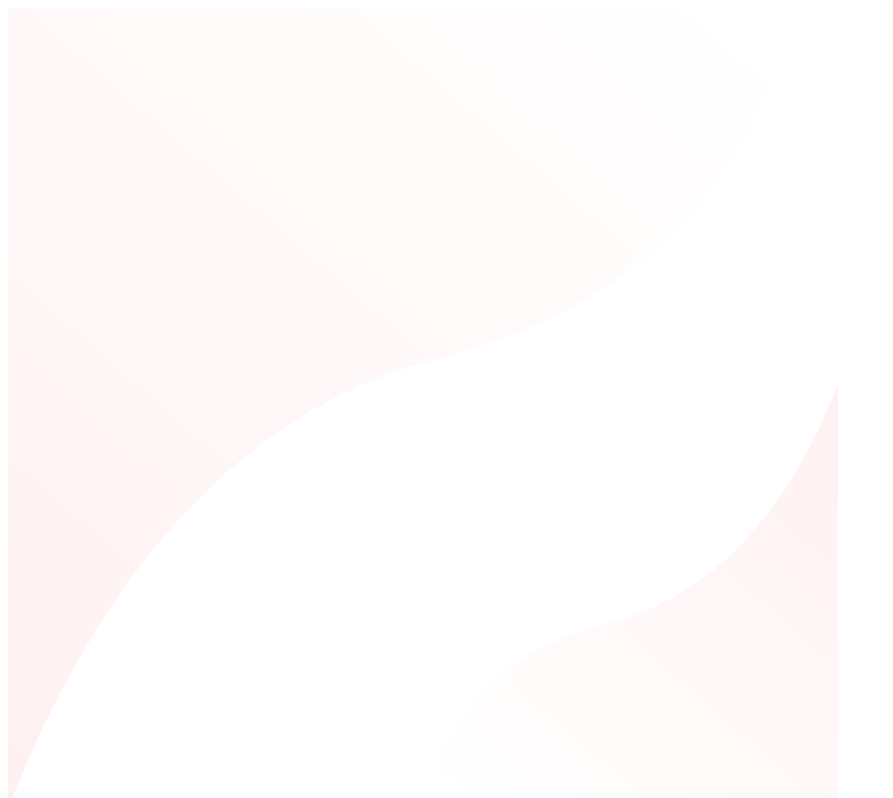
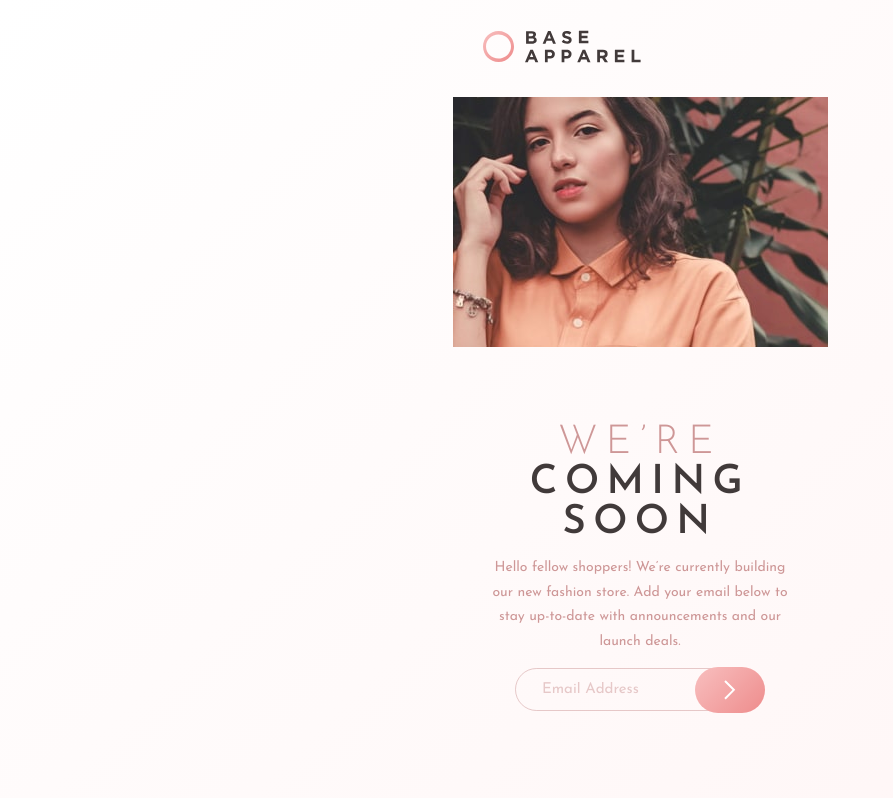
Before and after one commit to Cooly-o-Cats/BaseApparel-ComingSoon, a plain HTML site: page index.html in a window 1280 px wide. Shown: the top 798 px of the page, without its empty margins (0-893 px from the left). Drawn offline with Linux system fonts and the light colour scheme.

Commit message:
Updates of CSS and HTML

```diff
--- a/assets/css/styles.css
+++ b/assets/css/styles.css
@@ -0,0 +1,143 @@
+/* Resources */
+
+@import url('https://fonts.googleapis.com/css2?family=Josefin+Sans:wght@300;400;600&display=swap');
+
+/* Variables */
+
+:root{
+    /* Typography */
+    --Main-Font: 'Josefin Sans', sans-serif;
+
+    /* Colors */
+        /* Primary */
+        --Desaturated-Red: #CE9797;
+        --Soft-Red: #F96262;
+
+        /* Neutral */
+        --Dark-Grayish-Red: #413A3A;
+
+        /* Gradients */
+        --White-Gradient: linear-gradient(135deg, #FFFFFF 0%, #FFF5F5 100%);
+        --Pink-Gradient: linear-gradient(135deg, #F8BFBF 0%, #EE8C8C 100%);
+}
+
+/* Global Styles */
+
+*::before,
+*::after,
+*{
+    box-sizing: border-box;
+    margin: 0;
+    padding: 0;
+}
+body{
+    background: var(--White-Gradient);
+    font-family: var(--Main-Font);
+    display: flex;
+    flex-direction: column;
+    align-items: center;
+    justify-content: flex-start;
+    min-height: 100vh;
+}
+.container{
+    max-width: 1440px;
+}
+.desktop{
+    display: none;
+}
+
+/* Main Styles */
+
+.logo{
+    margin: 1.875rem;
+}
+.mobile-img img{
+    width: 100%;
+    height: auto;
+}
+.main-content{
+    margin-top: 4.5rem;
+    display: flex;
+    flex-direction: column;
+    align-items: center;
+}
+.main-text{
+    margin-bottom: .75rem;
+    max-width: 18.75rem;
+}
+.main-text h2{
+    font-weight: 300;
+    font-size: 2.5rem;
+    line-height: 2.5rem;
+    letter-spacing:  0.205em;
+    text-align: center;
+    text-transform: uppercase;
+    color: var(--Desaturated-Red);
+}
+.main-text h1{
+    font-weight: 600;
+    font-size: 2.5rem;
+    line-height: 2.5rem;
+    letter-spacing: 0.185em;
+    text-align: center;
+    text-transform: uppercase;
+    color:var(--Dark-Grayish-Red);
+    margin-bottom: .8125rem;
+}
+.main-text p{
+    font-weight: 400;
+    font-size: .875rem;
+    line-height: 1.54rem;
+    text-align: center;
+    color: var(--Desaturated-Red);
+}
+
+/* Form Styles */
+
+.mini-form .email-input{
+    background-color: transparent;
+    border: 1px solid rgba(206, 151, 151, 0.5);
+    border-radius: 11.25rem;
+    padding: .8125rem 3.5rem .8125rem 1.625rem;
+
+    font-family: var(--Main-Font);
+    font-weight: 400;
+    font-size: .875rem;
+    color: var(--Dark-Grayish-Red);
+    transition: border .2s;
+}
+::placeholder{
+    font-family: var(--Main-Font);
+    font-weight: 400;
+    font-size: .9375rem;
+    color: hsla(360, 36%, 70%, 0.5);
+}
+.mini-form .email-input:focus{
+    outline: none;
+    border: 1px solid var(--Desaturated-Red);
+    transition: border .2s;
+}
+.mini-form .submit{
+    background: var(--Pink-Gradient);
+    padding: .8125rem 1.8125rem .8125rem 1.8125rem;
+    border-radius: 4rem;
+    border: none;
+    margin-left: -4rem;
+    margin-bottom: -1.2rem;
+}
+.error-icon{
+    position: absolute;
+    top: 84.5vh;
+    right: 38vw;
+}
+.error-text{
+    margin-top: .4375rem;
+    font-size: .75rem;
+    color: hsla(360, 93%, 68%, 0.82);
+}
+.error{
+    opacity: 0;
+    transition: .4s;
+}
+
+/* Media Queries */
--- a/index.html
+++ b/index.html
@@ -5,8 +5,9 @@
     <meta http-equiv="X-UA-Compatible" content="IE=edge">
     <meta name="viewport" content="width=device-width, initial-scale=1.0">
     <title>Base Apparel Coming Soon</title>
-    <link rel="stylesheet" href="">
+    <link rel="stylesheet" href="assets/css/styles.css">
     <link rel="icon" href="assets/img/favicon-32x32.png">
+    <script src="assets/js/script.js" defer></script>
 </head>
 <body>
     <div class="desktop-bg desktop">
@@ -19,7 +20,7 @@
         <div class="logo">
             <img src="assets/img/logo.svg" alt="Our Company Logo">
         </div>
-        <div class="mobile-img">
+        <div class="mobile-img mobile">
             <img src="assets/img/hero-mobile.jpg" alt="A woman wearing one of our new apparel sets">
         </div>
         <div class="main-content">
@@ -29,10 +30,23 @@
                 <p>Hello fellow shoppers! We’re currently building our new fashion store. Add your email below to stay up-to-date with announcements and our launch deals.</p>
             </div>
             <div class="mini-form">
-                <form action="#">
-                    <input type="text">
-                    <input type="submit">
+                <form action="" autocomplete="off">
+                    <input
+                    type="text"
+                    name="email"
+                    placeholder="Email Address"
+                    class="email-input"
+                    required pattern="^[a-zA-Z0-9.!#$%&’*+/=?^_`{|}~-]+@[a-zA-Z0-9-]+(?:\.[a-zA-Z0-9-]+)*$">
+                    <input
+                    type="image"
+                    class="submit"
+                    id="submit"
+                    name="submit"
+                    src="assets/img/icon-arrow.svg">
+
+                    <img src="assets/img/icon-error.svg" alt="Error Icon" class="error-icon error">
                 </form>
+                <p class="error-text error"></p>
             </div>
         </div>
     </main>
```
